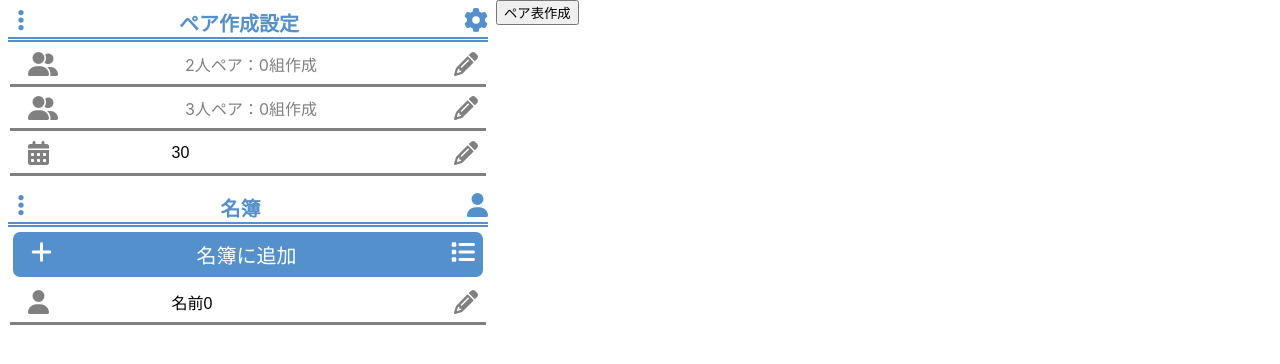
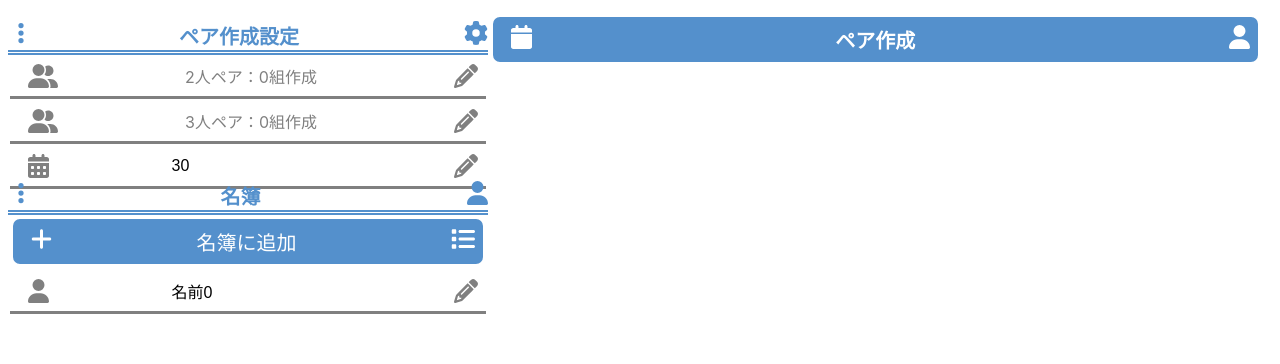
Before and after one commit to fyuuki0jp/pair_random_match, a React (Create React App) app: page / in a window 1280 px wide. Shown: the top 364 px of the page. Built offline with nearby package versions, Linux system fonts and the light colour scheme.

Commit message:
[add] table view

```diff
--- a/src/App.tsx
+++ b/src/App.tsx
@@ -8,7 +8,7 @@ import { RecoilRoot } from 'recoil';
 function App() {
   return (
     <RecoilRoot>
-      <div className="App" style={{display:'flex'}}>
+      <div className="App" style={{display:'flex',width:'98vw',height:'98vh',overflow:'hidden',margin:'1vw 1vh'}}>
         <div>
           <ConstructSetting/>
           <MemberSheet/>
--- a/src/Construct.tsx
+++ b/src/Construct.tsx
@@ -97,7 +97,7 @@ function ConstructDescribe(){
 
 function ConstructSetting(){
     const [view,setView] = useState(true)
-    return <div style={{minWidth:'300px',maxWidth:'480px',width:'100vw',padding:'0.5rem'}}>
+    return <div style={{minWidth:'300px',maxWidth:'480px',width:'100vw',height:'20vh',paddingTop:'0.5rem'}}>
         <div style={{display:'flex',justifyContent:'space-between',borderBottom:'double 5px #5490cc',color:'#5490cc',userSelect:'none'}} onClick={()=>{setView(!view)}}>
                 <FontAwesomeIcon icon={faEllipsisVertical} size='xl' style={{marginLeft:'10px'}}/>
                 <span style={{fontSize:'15pt',maxWidth:'100%',appearance:'none',outline:0,border:'none',fontWeight:'bolder'}}>ペア作成設定</span>
--- a/src/CreateTable.tsx
+++ b/src/CreateTable.tsx
@@ -1,18 +1,48 @@
 import { useRecoilValue } from 'recoil';
 import React, { useEffect, useRef, useState } from 'react';
-import {Member, membersAtom,constructAtom} from './State';
-import { createWorkPairs } from './Logic';
+import {Member, membersAtom,constructAtom, DayPairs, Pair, WorkPairs} from './State';
+import { createWorkPairs,padPair } from './Logic';
+import { faCalendar ,faUser} from '@fortawesome/free-solid-svg-icons';
+import { FontAwesomeIcon } from '@fortawesome/react-fontawesome';
+
+function DayMember(props:{day:DayPairs}){
+    const maxMember = props.day.pairs.reduce((acc:number,pair:Pair) => acc < pair.pair.length ? pair.pair.length:acc,0)
+    const colTitle = new Array<string>()
+    for(let i=0;i<maxMember;i++)
+    {
+        colTitle.push('メンバー'+(i+1))
+    }
+    return (
+        <table border={1} style={{minWidth:'200px',maxWidth:'600px',width:'25%'}}>
+            <tr>
+            {colTitle.map(col => <th style={{width:'90px'}}>{col}</th>)}
+            </tr>
+            {props.day.pairs.map(pair => <tr>{padPair(pair,maxMember).pair.map(member => <td style={{width:'90px'}}>{member.name}</td>)}</tr>)}
+        </table>
+    )
+}
+
 function WorkCalender(){
     const construct = useRecoilValue(constructAtom)
     const members = useRecoilValue(membersAtom)
-
+    const [calender,setCalender] = useState<WorkPairs>()
     const generateCalender = () => {
-        createWorkPairs(construct,members).then(console.log)
+        createWorkPairs(construct,members).then(setCalender)
     }
 
     return (
-        <div>
-            <button onClick={generateCalender}>ペア表作成</button>
+        <div style={{minWidth:'300px',width:'70%',height:'80vh' }}>
+            <div style={{display:'flex',margin:'0.1rem','justifyContent':'space-between',padding:'0.5rem 0.5rem',border:'solid',borderRadius:'10px',color:'white',backgroundColor:'#5490cc',userSelect:'none'}}
+                    unselectable={'on'}
+                     onClick={generateCalender}>
+                <FontAwesomeIcon icon={faCalendar} size='xl' style={{marginLeft:'10px'}}/>
+                <span style={{fontSize:'15pt',maxWidth:'100%',appearance:'none',outline:0,border:'none',fontWeight:'bolder'}}>ペア作成</span>
+                <FontAwesomeIcon icon={faUser} size='xl' style={{marginLeft:'10px'}}/>
+            </div>
+            <div style={{display:'flex',flexWrap:'wrap',width:'100%',minWidth:'300px',height:'80vh',overflowY:'scroll'}}>
+                {calender?.WorkPairs.map(day => <DayMember day={day}/>)}
+            </div>
+
         </div>
     )
 }
--- a/src/Logic.ts
+++ b/src/Logic.ts
@@ -36,7 +36,7 @@ const searchPairPattern = (targetPair:Construct,member_cnt:number,direction:bool
 
 function padPair(pair: Pair, padding: number): Pair {
     const paddedPair = { ...pair };
-    paddedPair.pair = [...pair.pair, ...Array(padding).fill({ idx: -1, name: '', level: -1 })];
+    paddedPair.pair = [...pair.pair, ...Array(padding-pair.pair.length).fill({ idx: -1, name: '', level: -1 })];
     return paddedPair;
 }
 
@@ -78,4 +78,4 @@ async function createWorkPairs(construct:Construct,members:Member[]){
     return ret
 }
 
-export {combination,searchPairPattern,createWorkPairs}
+export {combination,searchPairPattern,createWorkPairs,padPair}
--- a/src/MemberSheet.tsx
+++ b/src/MemberSheet.tsx
@@ -66,7 +66,7 @@ function MemberSheet(){
 
 
     return (
-        <div style={{minWidth:'300px',maxWidth:'480px',width:'100vw',padding:'0.5rem'}}>
+        <div style={{minWidth:'300px',maxWidth:'480px',width:'100vw',height:'60vh'}}>
             <div style={{display:'flex',justifyContent:'space-between',borderBottom:'double 5px #5490cc',color:'#5490cc',userSelect:'none'}} onClick={()=>{setView(!view)}}>
                 <FontAwesomeIcon icon={faEllipsisVertical} size='xl' style={{marginLeft:'10px'}}/>
                 <span style={{fontSize:'15pt',maxWidth:'100%',appearance:'none',outline:0,border:'none',fontWeight:'bolder'}}>名簿</span>
@@ -84,9 +84,10 @@ function MemberSheet(){
                 </div>
                 )
             }
-            {view && members.map(m => {return <MemberRow member={m} deletefunc={deleteMember} updatefunc={updateMember}/>})}
-            {!view && <h3>メンバー：{members.length}人</h3>}
-
+            <div style={{height:'40vh',overflowY:'scroll' }}>
+                {view && members.map(m => {return <MemberRow member={m} deletefunc={deleteMember} updatefunc={updateMember}/>})}
+                {!view && <h3>メンバー：{members.length}人</h3>}
+            </div>
         </div>
     )
 }
```
